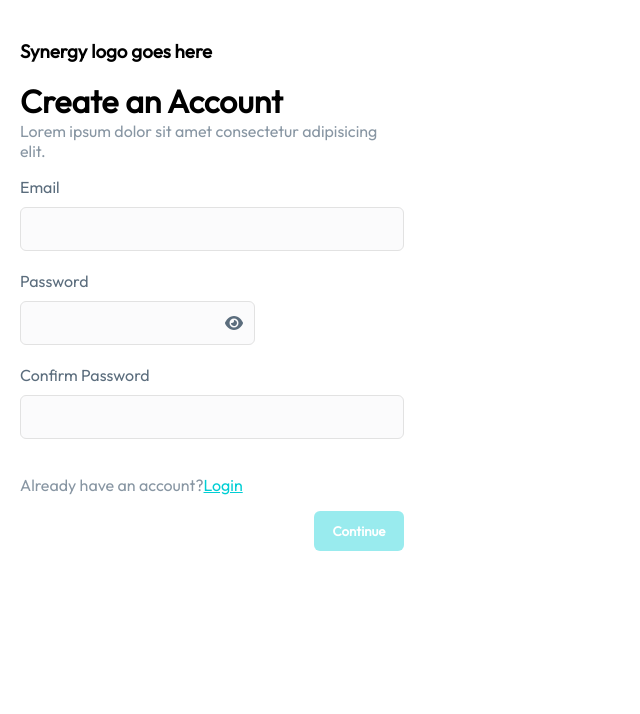
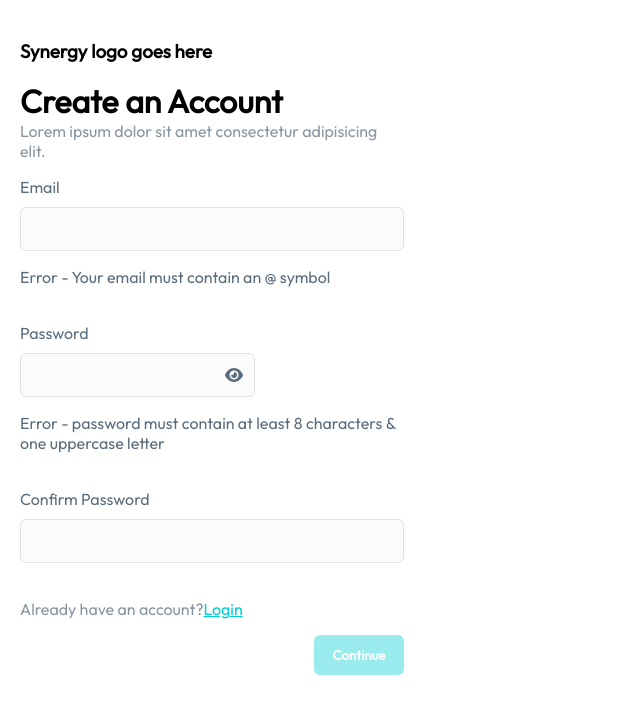
Before and after one commit to nology-tech/synergy, a React (Create React App) app: page / in a window 1280 px wide. Shown: the top 714 px of the page, without its empty margins (0-640 px from the left). Built offline with nearby package versions, Linux system fonts and the light colour scheme.

Commit message:
added password and email validations

```diff
--- a/src/components/SignUp/SignUp.jsx
+++ b/src/components/SignUp/SignUp.jsx
@@ -10,18 +10,23 @@ const SignUp = () => {
   const [confirmedPassword, setConfirmedPassword] = useState("");
   const [passwordType, setPasswordType] = useState("password");
 
+  const [validEmail, setValidEmail] = useState(false);
+  const [validPassword, setValidPassword] = useState(false);
+  const [validConfirmedPassword, setValidConfirmedPassword] = useState(false);
+
     // Handling the email change
   const handleEmail = (e) => {
     e.preventDefault();
     const tempEmail = e.target.value;
     setEmail(tempEmail);
-    console.log(email);
+    validateEmail(email)?setValidEmail(true):setValidEmail(false);
   };
 
   // Handling the password change
   const handlePassword = (e) => {
     e.preventDefault();
     setPassword(e.target.value);
+    validatePassword(password)?setValidPassword(true):setValidPassword(false);
     console.log(password);
 
   };
@@ -34,8 +39,14 @@ const SignUp = () => {
   };
 
   const validateEmail = (email) => {
-    email.includes("@");
-    console.log(email);
+    return email.toString().includes("@");
+
+  }
+
+  const validatePassword = (password) => {
+    const uppercaseRegExp   = /(?=.*?[A-Z])/
+    console.log(uppercaseRegExp.test(password));
+    return password.toString().length>=8 && uppercaseRegExp.test(password);
   }
 
   const togglePassword = (e) => {
@@ -55,16 +66,18 @@ const SignUp = () => {
           <div className="SignUpForm__email SignUpForm__div">
             <label className="label">Email</label>
             <input onChange={handleEmail} className="input" value={email} type="text" />
+            {validEmail?<p>Successful email entered</p>:<p>Error - Your email must contain an @ symbol</p>}
           </div>
 
-          {/* {!validateEmail?<p>true</p>:<p>false</p>}   */}
+          {/* {validEmail?<p>true</p>:<p>false</p>}   */}
+
           <div className="SignUpForm__password SignUpForm__div">
             <label className="label">Password</label>
             <div className="password">
                 <input onChange={handlePassword} className="input" value={password} type={passwordType} />
                 <FontAwesomeIcon icon={faEye} className="fontAwesome_icon" onClick = {togglePassword}/>
             </div>
-
+            {validPassword?<p>Password meets requirements</p>:<p>Error - password must contain at least 8 characters & one uppercase letter</p>}
           </div>
 
           <div className="SignUpForm__confirmedPassword SignUpForm__div">
```
